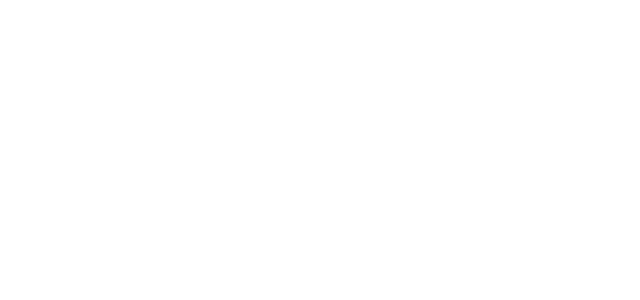
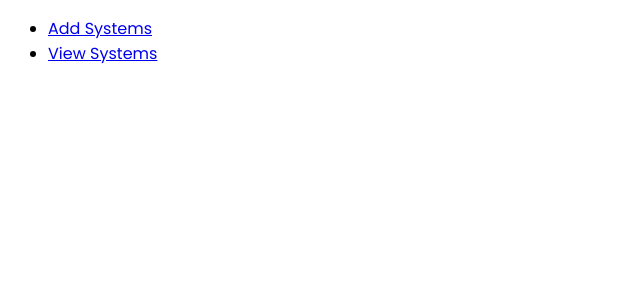
Before and after one commit to rithwika21/capstone, a React (Create React App) app in the folder client/: page /systems in a window 1280 px wide. Shown: the top 300 px of the page, without its empty margins (0-640 px from the left). Built offline with nearby package versions, Linux system fonts and the light colour scheme.

Commit message:
chore: init systems manager component

```diff
--- a/client/src/components/MainComponent.jsx
+++ b/client/src/components/MainComponent.jsx
@@ -2,13 +2,17 @@
 import { BrowserRouter, Route, Switch } from "react-router-dom";
 import { CreationForm } from "./images";
 import { DeploymentForm } from "./deployments";
+import { SystemManager } from "./systemsManager";
+import { Home } from "./home";
 
 const MainComponent = () => {
 	return (
 		<BrowserRouter>
 			<Switch>
+				<Route component={Home} path="/" exact />
 				<Route component={CreationForm} path="/createImage" />
 				<Route component={DeploymentForm} path="/deploy" />
+				<Route component={SystemManager} path="/systems" />
 			</Switch>
 		</BrowserRouter>
 	);
--- /dev/null
+++ b/client/src/components/systemsManager/index.js
@@ -0,0 +1,4 @@
+export * from "./systemManager";
+export * from "./addRemotes";
+export * from "./viewRemotes";
+export * from "./systemsDefault";
--- /dev/null
+++ b/client/src/components/systemsManager/systemManager.jsx
@@ -0,0 +1,17 @@
+import React from 'react';
+import { Route, useRouteMatch } from "react-router-dom";
+import { viewRemotes } from "./viewRemotes";
+import { addRemotes } from "./addRemotes";
+import { SystemsDefault } from "./systemsDefault";
+
+export const SystemManager = () => {
+    let { path } = useRouteMatch();
+
+    return (
+        <div>
+            <Route component={SystemsDefault} path={path} exact />
+            <Route component={viewRemotes} path={`${path}/view`} />
+            <Route component={addRemotes} path={`${path}/add`} />
+        </div>
+    )
+}
--- /dev/null
+++ b/client/src/components/systemsManager/systemsDefault.jsx
@@ -0,0 +1,19 @@
+import React from "react";
+import { Link, useRouteMatch } from "react-router-dom";
+
+export const SystemsDefault = () => {
+    let { path } = useRouteMatch();
+
+    return (
+        <div>
+            <ul>
+                <li>
+                    <Link to={`${path}/add`} >Add Systems</Link>
+                </li>
+                <li>
+                    <Link to={`${path}/view`} >View Systems</Link>
+                </li>
+            </ul>
+        </div>
+    )
+}
```
